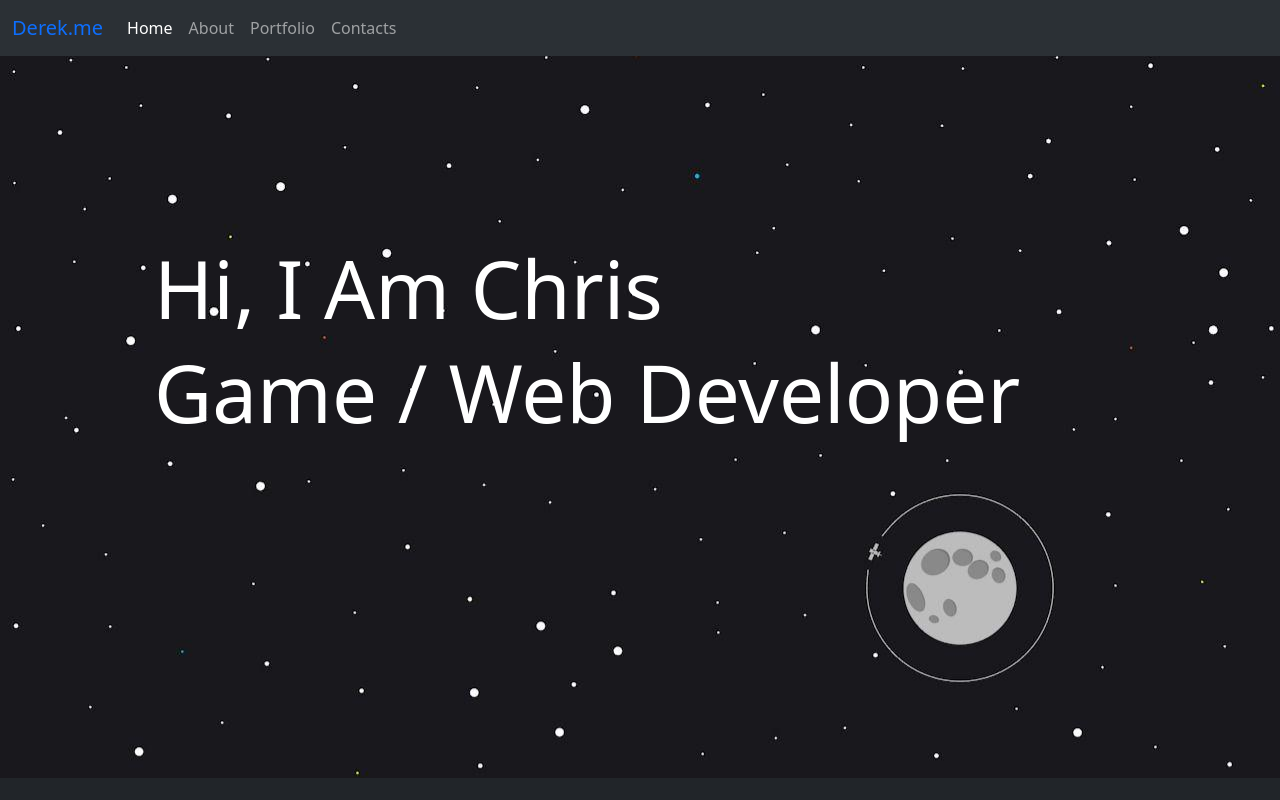
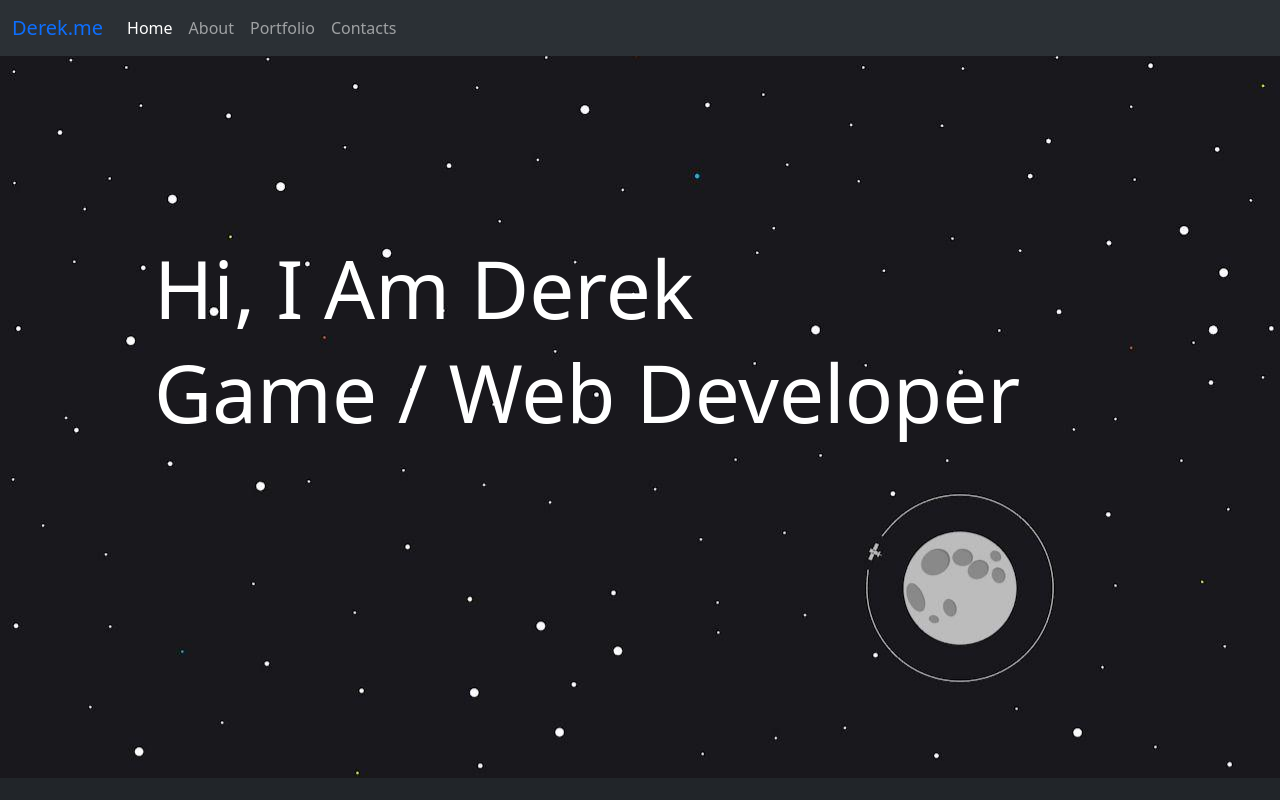
Before and after one commit to pickachuuu/portfolio, a React (Vite) app: page / in a window 1280 px wide. Shown: the top 800 px of the page. Built offline with nearby package versions, Linux system fonts and the light colour scheme.

Commit message:
Changed the name

```diff
--- a/src/components/homePage.jsx
+++ b/src/components/homePage.jsx
@@ -9,7 +9,7 @@ const homePage = () => {
       <div className='row'>
         <div className='col-lg-12 col-12 p-5 mt-5'>
           <div className='text-fluid mt-5'>
-          <h1 className='display-1 animate__animated animate__fadeIn animate__delay-1s' style={{ color: 'white' }}>Hi, I Am Chris</h1>
+          <h1 className='display-1 animate__animated animate__fadeIn animate__delay-1s' style={{ color: 'white' }}>Hi, I Am Derek</h1>
           <h1 className='display-1 animate__animated animate__backInLeft animate__delay-2s' style={{ color: 'white' , marginBottom: '15%'}}>Game / Web Developer</h1>
           </div>
         </div>
```
